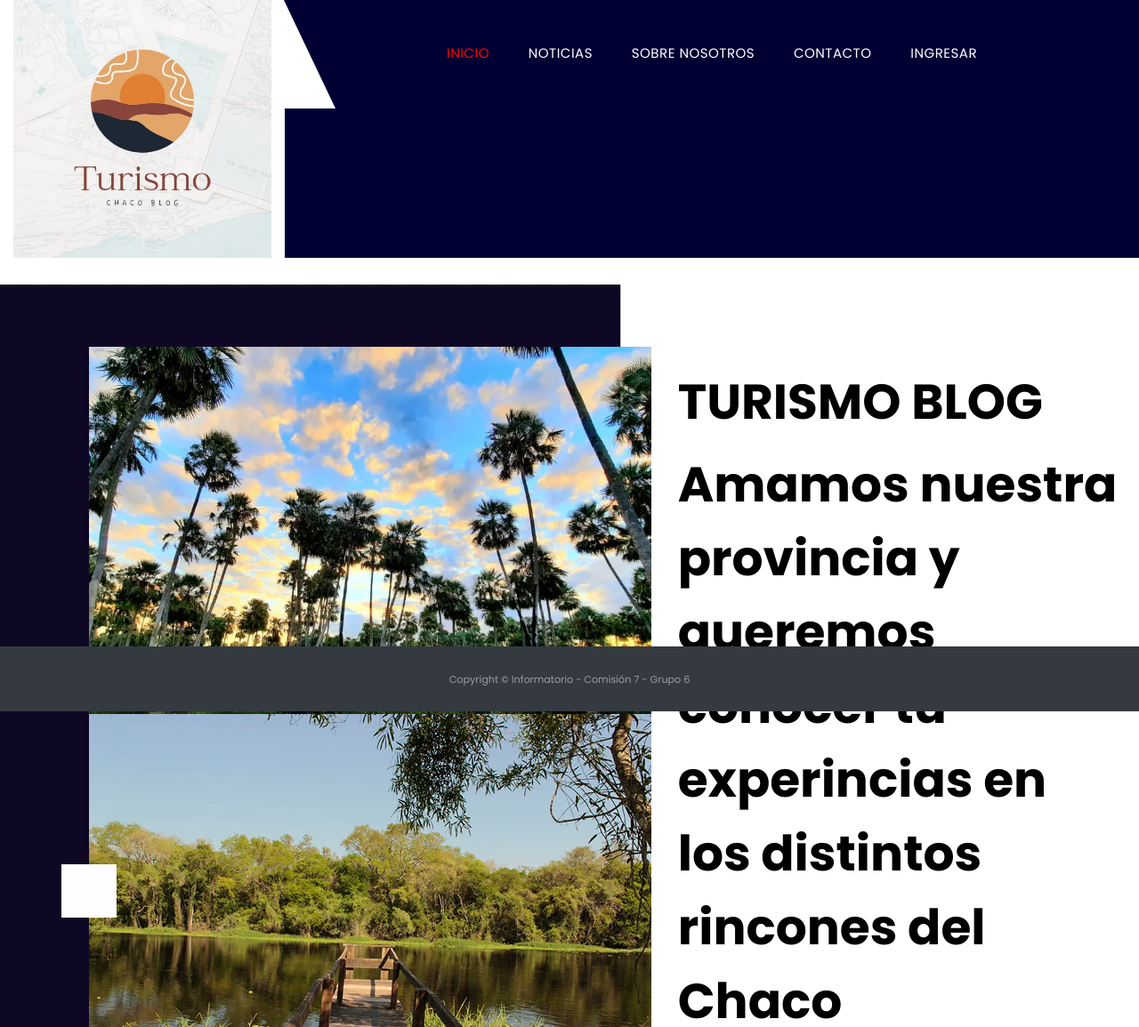
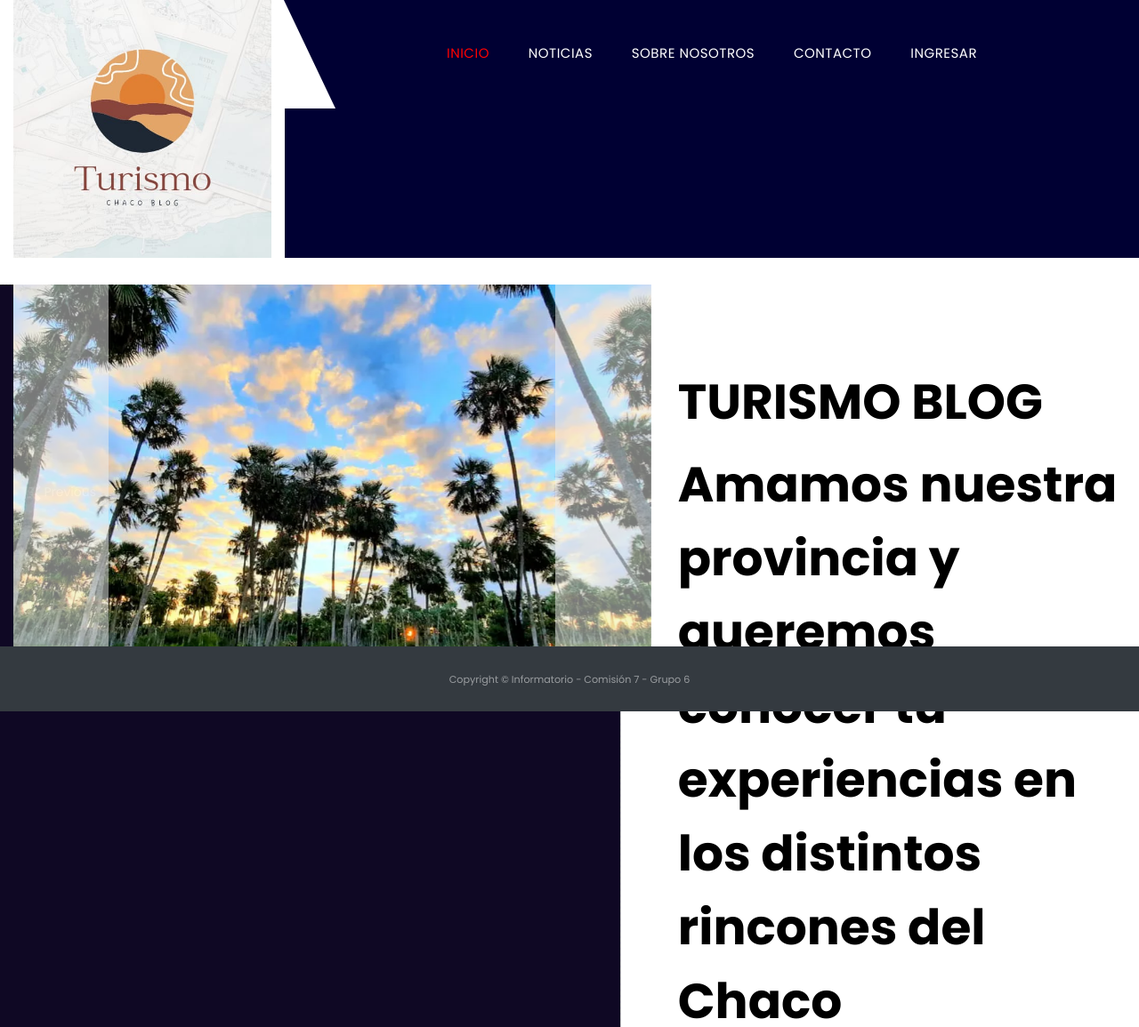
Before and after one commit to Alan00Aquino/Proyecto-Blog, a Django app: page / in a window 1280 px wide. Shown: the top 1155 px of the page at 89% size. Run offline with Django 4.2, Linux system fonts and the light colour scheme; some libraries are stand-ins or nearby versions; some web fonts are replaced.

Commit message:
Corregido de carrousel de imagenes en index

```diff
--- a/blog/configuraciones/local.py
+++ b/blog/configuraciones/local.py
@@ -6,9 +6,9 @@ from .settings import *
 DATABASES = {
     'default': {
         'ENGINE': 'django.db.backends.mysql',
-        'NAME': 'Proyecto_Blog',
+        'NAME': 'Proyecto_Blog07',
         'USER': 'root',
-        'PASSWORD': 'F3rn3t4340.A',  #Alan #F3rn3t4340.A
+        'PASSWORD': 'estaeslaclave',  #Alan #F3rn3t4340.A
         'HOST': 'localhost',
         'PORT': '3306',
     }
--- a/templates/index.html
+++ b/templates/index.html
@@ -8,38 +8,38 @@
    <div class="container-fluid">
       <div class="row">
          <div class="col-md-7">
-            <div id="slider_main" class="carousel slide" data-ride="carousel">
-               <!-- The slideshow -->
+            <div id="carouselExample" class="carousel slide">
                <div class="carousel-inner">
-                  <div class="carousel-item active">
-                     <img src="../static/img/slider_1.png" alt="#" />
-                  </div>
-                  <div class="carousel-item active">
-                     <img src="../static/img/slider_3.png" alt="#" />
-                  </div>
-                  <div class="carousel-item active">
-                     <img src="../static/img/slider_4.png" alt="#" />
-                  </div>
-                  <div class="carousel-item active">
-                     <img src="../static/img/slider_5.png" alt="#" />
-                  </div>
-                  <div class="carousel-item">
-                     <img src="../static/img/slider_2.png" alt="#" />
-                  </div>
+                 <div class="carousel-item active">
+                   <img src="{% static 'img/slider_1.png' %}" class="d-block w-100" alt="Imagen de Chaco">
+                 </div>
+                 <div class="carousel-item">
+                   <img src="{% static 'img/slider_2.png' %}" class="d-block w-100" alt="Imagen de Chaco">
+                 </div>
+                 <div class="carousel-item">
+                   <img src="{% static 'img/slider_3.png' %}" class="d-block w-100" alt="Imagen de Chaco">
+                 </div>
+                 <div class="carousel-item">
+                  <img src="{% static 'img/slider_4.png' %}" class="d-block w-100" alt="Imagen de Chaco">
+                </div>
+                <div class="carousel-item">
+                  <img src="{% static 'img/slider_5.png' %}" class="d-block w-100" alt="Imagen de Chaco">
+                </div>
                </div>
-               <!-- Left and right controls -->
-               <a class="carousel-control-prev" href="#slider_main" data-slide="prev">
-               <i class="fa fa-angle-left" aria-hidden="true"></i>
-               </a>
-               <a class="carousel-control-next" href="#slider_main" data-slide="next">
-               <i class="fa fa-angle-right" aria-hidden="true"></i>
-               </a>
-            </div>
+               <button class="carousel-control-prev" type="button" data-bs-target="#carouselExample" data-bs-slide="prev">
+                 <span class="carousel-control-prev-icon" aria-hidden="true"></span>
+                 <span class="visually-hidden">Previous</span>
+               </button>
+               <button class="carousel-control-next" type="button" data-bs-target="#carouselExample" data-bs-slide="next">
+                 <span class="carousel-control-next-icon" aria-hidden="true"></span>
+                 <span class="visually-hidden">Next</span>
+               </button>
+             </div>
          </div>
          <div class="col-md-5">
             <div class="full slider_cont_section">
                <h3>TURISMO BLOG</h3>
-               <h3>Amamos nuestra provincia y queremos conocer tu experincias en los distintos rincones del Chaco</h3>
+               <h3>Amamos nuestra provincia y queremos conocer tu experiencias en los distintos rincones del Chaco</h3>
 
             </div>
          </div>
```
